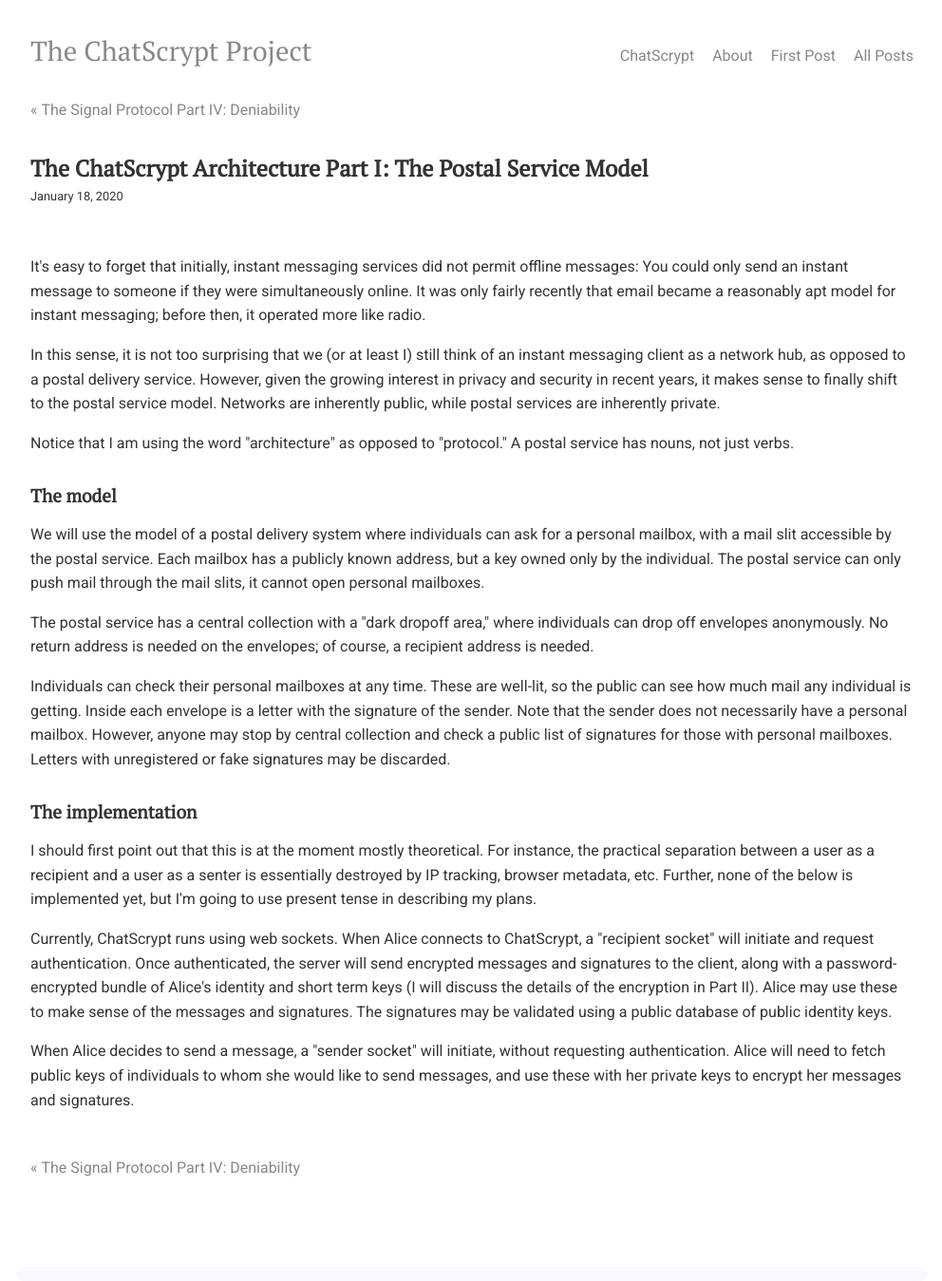
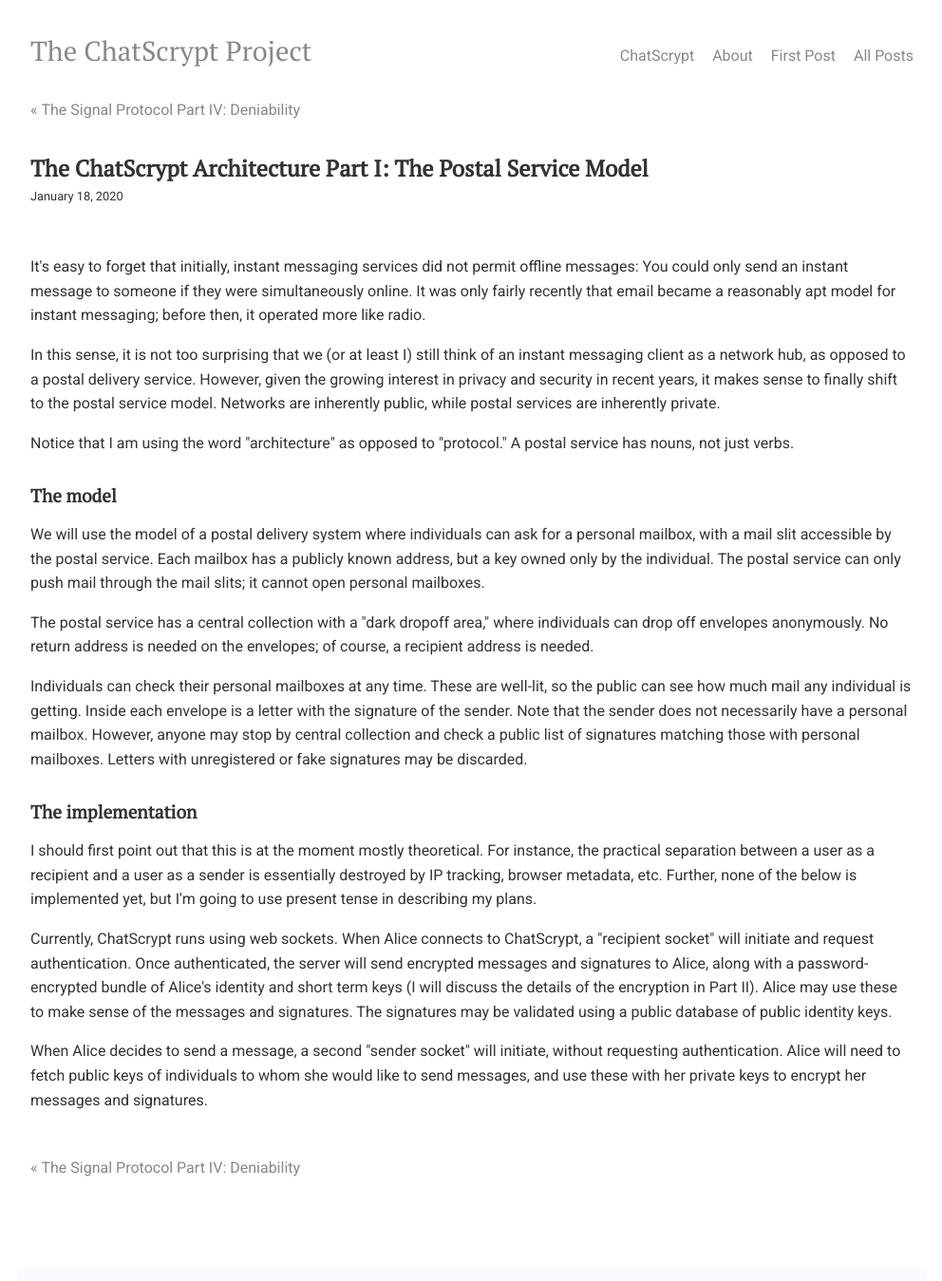
Before and after one commit to chatscrypt/chatscrypt.github.io, a Jekyll site: the page built from _posts/2020-01-19-the-chatscrypt-architecture-part-i-the-postal-service-model.html, in a window 1280 px wide. Shown: the whole page at 95% size, without its empty margins (143-1135 px from the left). Built offline with Jekyll 4.4.1, drawn with Linux system fonts in a browser that asks for light colours; comment, search, counter and statistics services are not loaded.

Commit message:
Update 2020-01-19-the-chatscrypt-architecture-part-i-the-postal-service-model.html

```diff
--- a/_posts/2020-01-19-the-chatscrypt-architecture-part-i-the-postal-service-model.html
+++ b/_posts/2020-01-19-the-chatscrypt-architecture-part-i-the-postal-service-model.html
@@ -13,17 +13,17 @@
 
 <h2>The model</h2>
 
-We will use the model of a postal delivery system where individuals can ask for a personal mailbox, with a mail slit accessible by the postal service. Each mailbox has a publicly known address, but a key owned only by the individual. The postal service can only push mail through the mail slits, it cannot open personal mailboxes.
+We will use the model of a postal delivery system where individuals can ask for a personal mailbox, with a mail slit accessible by the postal service. Each mailbox has a publicly known address, but a key owned only by the individual. The postal service can only push mail through the mail slits; it cannot open personal mailboxes.
 
 <p>The postal service has a central collection with a "dark dropoff area," where individuals can drop off envelopes anonymously. No return address is needed on the envelopes; of course, a recipient address is needed.
 
-<p>Individuals can check their personal mailboxes at any time. These are well-lit, so the public can see how much mail any individual is getting. Inside each envelope is a letter with the signature of the sender. Note that the sender does not necessarily have a personal mailbox. However, anyone may stop by central collection and check a public list of signatures for those with personal mailboxes. Letters with unregistered or fake signatures may be discarded.
+<p>Individuals can check their personal mailboxes at any time. These are well-lit, so the public can see how much mail any individual is getting. Inside each envelope is a letter with the signature of the sender. Note that the sender does not necessarily have a personal mailbox. However, anyone may stop by central collection and check a public list of signatures matching those with personal mailboxes. Letters with unregistered or fake signatures may be discarded.
 
 
 <h2>The implementation</h2>
 
-I should first point out that this is at the moment mostly theoretical. For instance, the practical separation between a user as a recipient and a user as a senter is essentially destroyed by IP tracking, browser metadata, etc. Further, none of the below is implemented yet, but I'm going to use present tense in describing my plans.
+I should first point out that this is at the moment mostly theoretical. For instance, the practical separation between a user as a recipient and a user as a sender is essentially destroyed by IP tracking, browser metadata, etc. Further, none of the below is implemented yet, but I'm going to use present tense in describing my plans.
 
-<p>Currently, ChatScrypt runs using web sockets. When Alice connects to ChatScrypt, a "recipient socket" will initiate and request authentication. Once authenticated, the server will send encrypted messages and signatures to the client, along with a password-encrypted bundle of Alice's identity and short term keys (I will discuss the details of the encryption in Part II). Alice may use these to make sense of the messages and signatures. The signatures may be validated using a public database of public identity keys.
+<p>Currently, ChatScrypt runs using web sockets. When Alice connects to ChatScrypt, a "recipient socket" will initiate and request authentication. Once authenticated, the server will send encrypted messages and signatures to Alice, along with a password-encrypted bundle of Alice's identity and short term keys (I will discuss the details of the encryption in Part II). Alice may use these to make sense of the messages and signatures. The signatures may be validated using a public database of public identity keys.
 
-<p>When Alice decides to send a message, a "sender socket" will initiate, without requesting authentication. Alice will need to fetch public keys of individuals to whom she would like to send messages, and use these with her private keys to encrypt her messages and signatures.
+<p>When Alice decides to send a message, a second "sender socket" will initiate, without requesting authentication. Alice will need to fetch public keys of individuals to whom she would like to send messages, and use these with her private keys to encrypt her messages and signatures.
```
